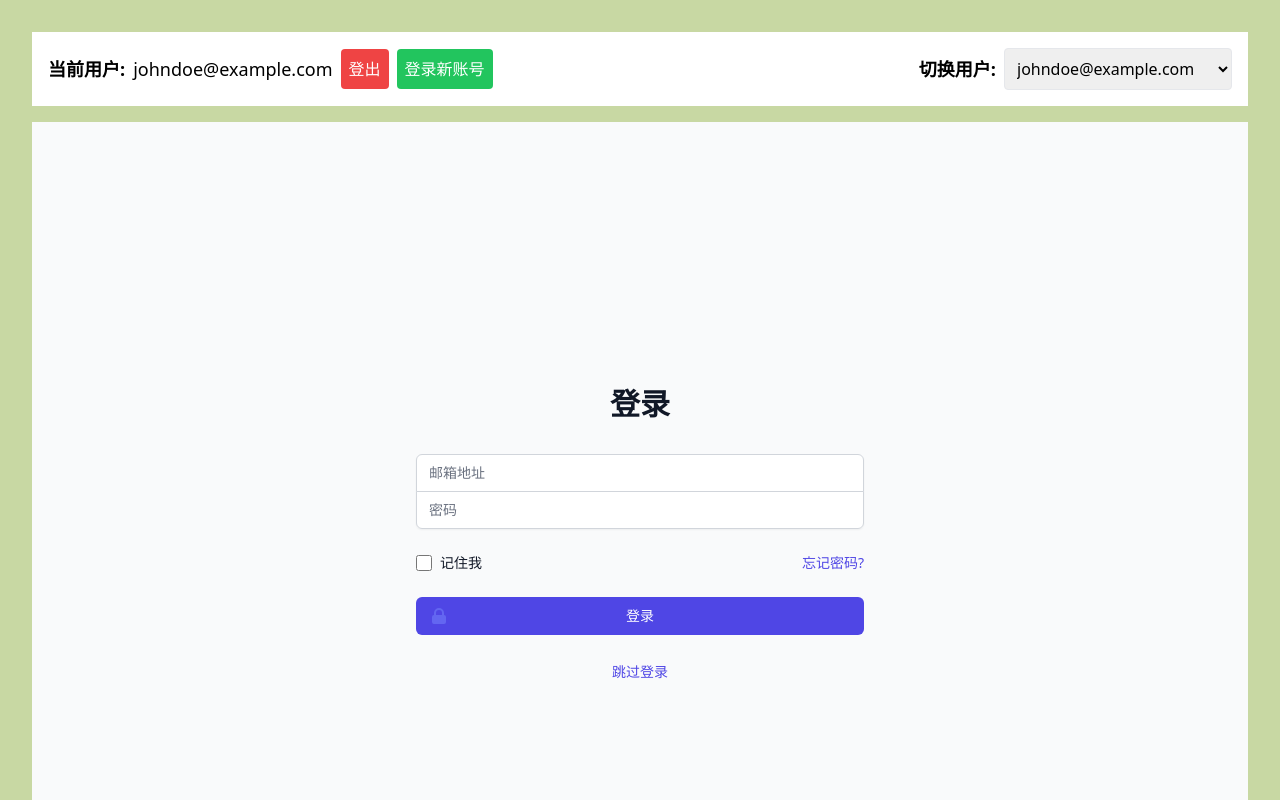
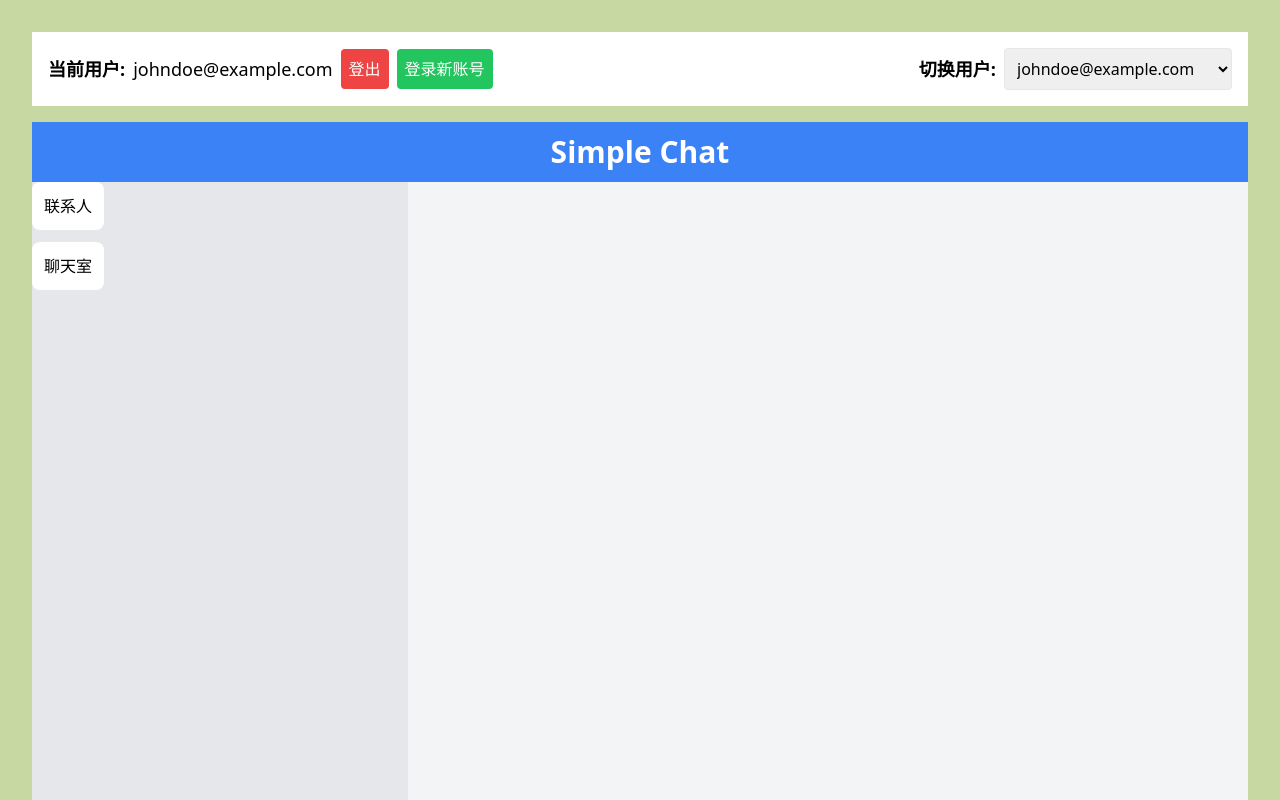
Before and after one commit to cloudblaze123/SimpleChat, a Vue app: page / in a window 1280 px wide. Shown: the top 800 px of the page. Built offline with nearby package versions, Linux system fonts and the light colour scheme.

Commit message:
主要变化：调整了路由，将 Home 页面作为根路由；Home 页面添加导航栏和一级页面，可以切换联系人、聊天室列表

```diff
--- a/src/router/index.ts
+++ b/src/router/index.ts
@@ -1,18 +1,12 @@
 // src/router/index.js
 import { createRouter, createWebHistory } from 'vue-router'
+import Home from '@/views/Home.vue'
 import Login from '@/components/Login.vue'
-import Home from '@/views/Home.vue'
 import Chat from '@/components/Chat.vue'
-import ContactList from '@/components/ContactList.vue'
 
 const routes = [
     {
         path: '/',
-        name: 'Login',
-        component: Login
-    },
-    {
-        path: '/Home',
         name: 'Home',
         component: Home,
         children: [
@@ -22,7 +16,12 @@ const routes = [
                 component: Chat
             },
         ]
-    }
+    },
+    {
+        path: '/Login',
+        name: 'Login',
+        component: Login
+    },
 ]
 
 const router = createRouter({
--- a/src/views/Home.vue
+++ b/src/views/Home.vue
@@ -1,7 +1,37 @@
 <template>
     <h1 class="bg-blue-500 text-white text-center text-3xl p-3 font-bold">Simple Chat</h1>
     <div class="h-screen w-full bg-gray-100 flex">
-        <ContactList class="h-full w-1/4 flex-grow" />
+        <!-- 导航栏 -->
+        <div class="w-1/8 bg-gray-200 flex flex-col items-center space-y-3">
+            <div
+                class="flex justify-center items-center bg-white rounded-lg p-3 cursor-pointer"
+                @click="pos = 'contact-list'">
+                联系人
+            </div>
+            <div
+                class="flex justify-center items-center bg-white rounded-lg p-3 cursor-pointer"
+                @click="pos = 'chat-room'">
+                聊天室
+            </div>
+        </div>
+
+        <!-- 一级页面 -->
+        <div class="flex justify-center items-center w-1/4 bg-gray-200">
+            <div
+                class="w-full h-full rounded-lg"
+                v-show="pos === 'contact-list'">
+                <ContactList class="h-full" />
+            </div>
+            <div
+                class="w-full h-full rounded-lg"
+                v-show="pos === 'chat-room'">
+                <div class="w-full h-full p-8 bg-white rounded-lg  shadow-lg">
+                    <h1 class="text-2xl font-bold text-center mb-6">聊天室列表</h1>
+                </div>
+            </div>
+        </div>
+
+        <!-- 二级页面 -->
         <router-view class="h-full w-3/4 flex-grow hidden sm:block"></router-view>
     </div>
 </template>
@@ -9,6 +39,10 @@
 
 
 <script setup lang="ts">
+import { ref } from "vue";
 import ContactList from "@/components/ContactList.vue";
 
+const pos = ref('');
+
+
 </script>
```
